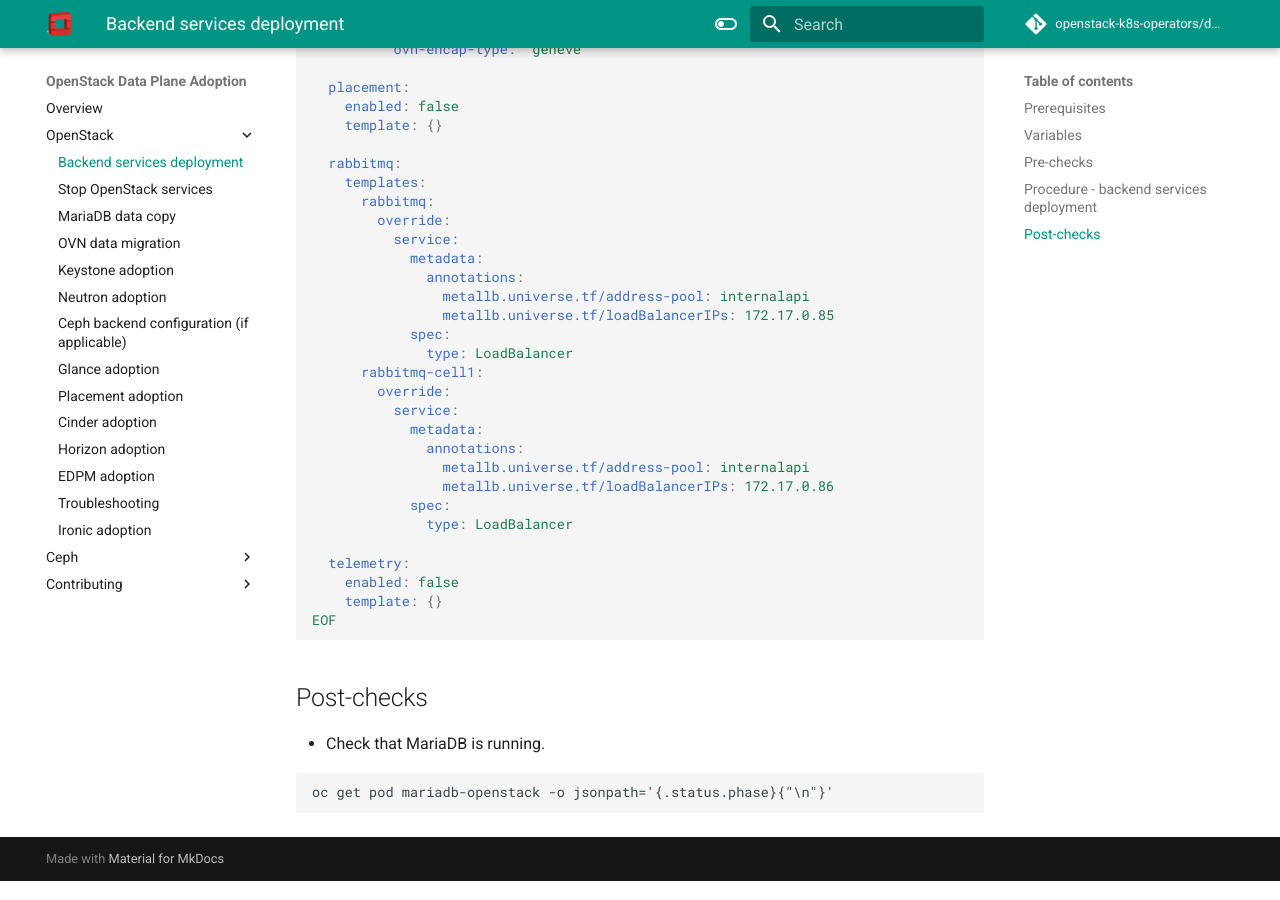
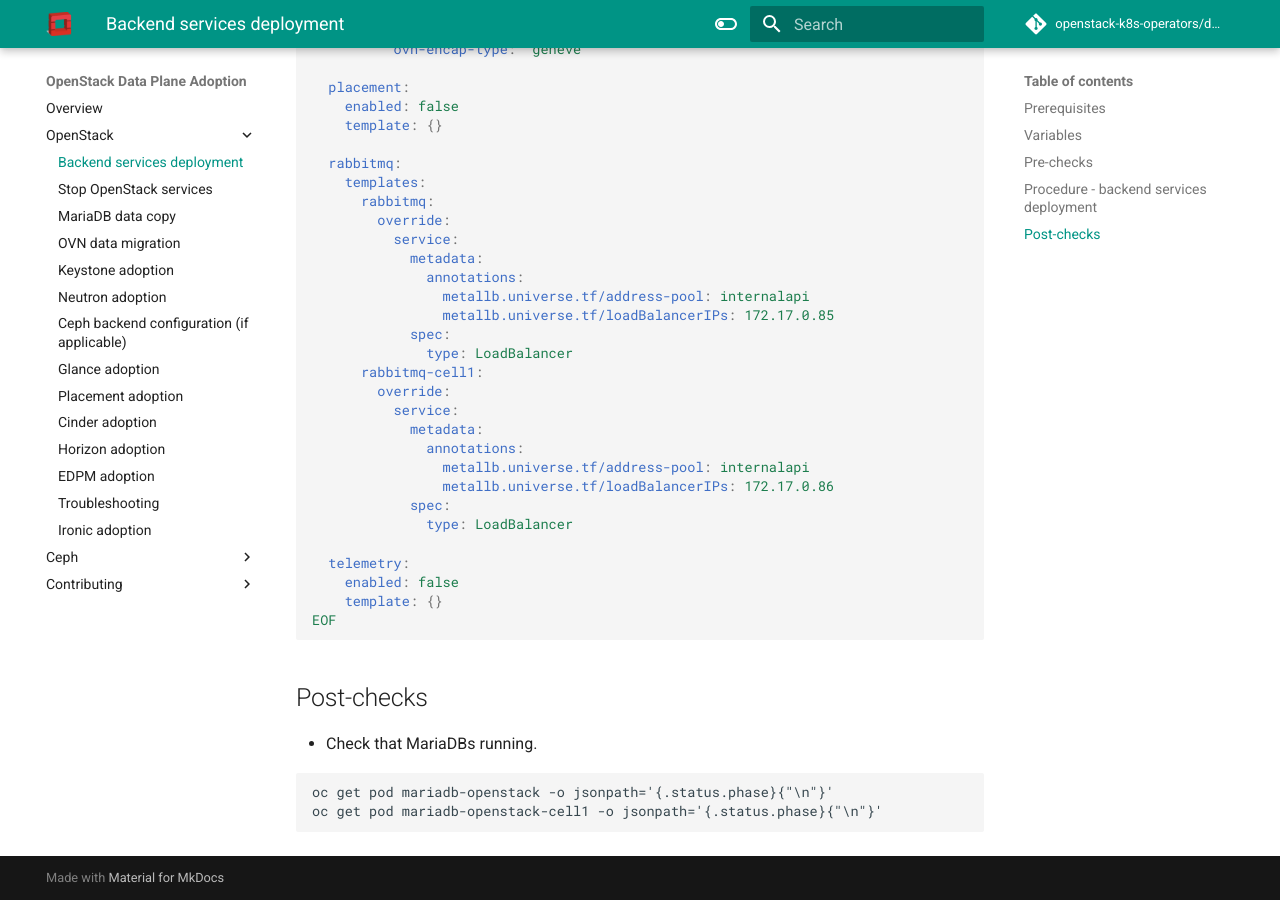
Before and after one commit to openstack-k8s-operators/data-plane-adoption, an MkDocs documentation site: the page built from docs/openstack/backend_services_deployment.md, in a window 1280 px wide and 900 px high, scrolled down 3803 px. Built offline with MkDocs 1.6.1 and Material for MkDocs 9.7.7, drawn with Linux system fonts in a browser that asks for light colours; comment, search, counter and statistics services are not loaded; the version menu is left out.

````diff
--- a/docs/openstack/backend_services_deployment.md
+++ b/docs/openstack/backend_services_deployment.md
@@ -230,8 +230,9 @@ podified OpenStack control plane services.
 
 ## Post-checks
 
-* Check that MariaDB is running.
+* Check that MariaDBs running.
 
   ```
   oc get pod mariadb-openstack -o jsonpath='{.status.phase}{"\n"}'
+  oc get pod mariadb-openstack-cell1 -o jsonpath='{.status.phase}{"\n"}'
   ```
````
Also changed, not shown: docs/openstack/mariadb_copy.md (+1 -1 lines), docs/openstack/ovn_adoption.md (+2 -2 lines), 1 other file.
